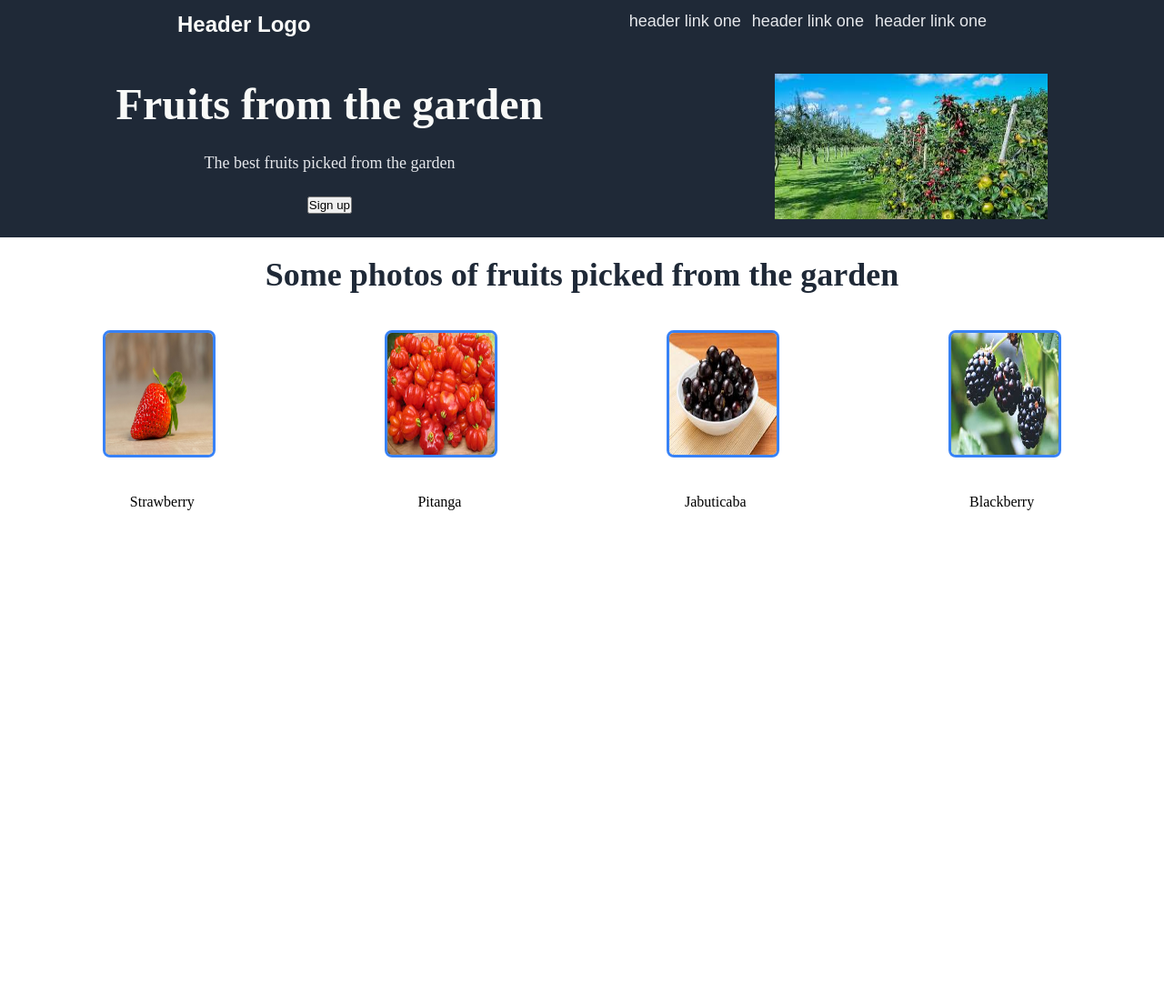
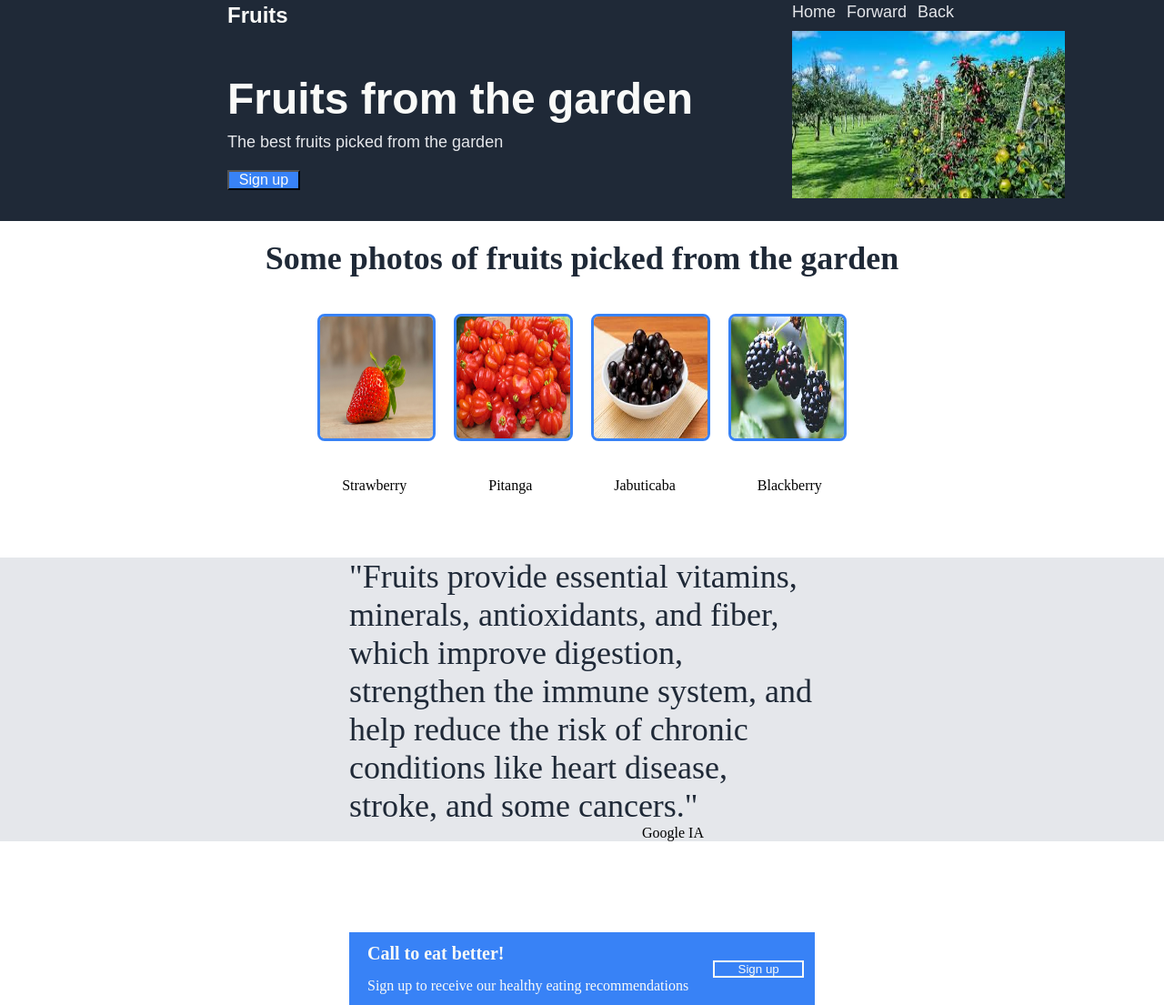
Before and after one commit to Ernaneco/landing-page, a plain HTML site: page index.html in a window 1280 px wide. Shown: the part 7-1112 px from the top of the page at 91% size. Before the commit the page ends 800 px from the top, so only its background shows below. Drawn offline with Linux system fonts and the light colour scheme.

Commit message:
Change index.html and style.css files to style the page

```diff
--- a/index.html
+++ b/index.html
@@ -9,20 +9,19 @@
 <body>
     <div class="container">
         <div class="header">
-            <h2 id="header-logo">Header Logo</h2>
+            <h2 id="header-logo">Fruits</h2>
+            <h1>Fruits from the garden</h1>
+            <div id="header-text">The best fruits picked from the garden</div>
+            <button id="header-button" type="button">Sign up</button>
             <ul class="links">
-                <li><a>header link one</a></li>
-                <li><a>header link one</a></li>
-                <li><a>header link one</a></li>
+                <li><a>Home</a></li>
+                <li><a>Forward</a></li>
+                <li><a>Back</a></li>
             </ul>
-        </div>
-        <div class="container1">
-            <h1>Fruits from the garden</h1>
-            <div class="text">The best fruits picked from the garden</div>
-            <button type="button">Sign up</button>
             <img src="images/garden.jpeg">
         </div>
-        <div class="container2">
+
+        <div class="container1">
             <div class="text2">Some photos of fruits picked from the garden</div>
             <div class="images">
                 <img class="image strawberry" src="images/strawberry.jpeg">
@@ -31,13 +30,25 @@
                 <img class="image blackberry" src="images/blackberry.jpeg">
             </div>
             <div class="subtitles">
-                <div id="subtitle1">Strawberry</div>
-                <div id="subtitle1">Pitanga</div>
-                <div id="subtitle1">Jabuticaba</div>
-                <div id="subtitle1">Blackberry</div>
+                <div>Strawberry</div>
+                <div>Pitanga</div>
+                <div>Jabuticaba</div>
+                <div>Blackberry</div>
             </div>
         </div>
-
+        <div class="container2">
+            <div class="quote-text">
+                "Fruits provide essential vitamins, minerals, antioxidants, and fiber, which improve digestion,
+                strengthen the immune system, and help reduce the risk of chronic conditions like heart disease,
+                stroke, and some cancers."
+            </div>
+            <div class="quote-author">Google IA</div>
+        </div>
+        <div class="footer">
+            <div id="footer-title">Call to eat better!</div>
+            <div id="footer-text">Sign up to receive our healthy eating recommendations</div>
+            <button id="footer-button" type="button">Sign up</button>
+        </div>
     </div>
 </body>
 </html>
--- a/style.css
+++ b/style.css
@@ -13,52 +13,62 @@
     background-color: #1f2937;
     font-family: Arial, Helvetica, sans-serif;
     display: flex;
+    flex-direction: column;
     flex-wrap: wrap;
-    justify-content: space-around;
-    padding: 20px;
-    width: 100%;
+    justify-content: flex-start;
+    padding: 10px 0 10px 250px;
+    height: 250px;
 }
 
 #header-logo {
     font-size: 24px;
     color: #f9faf8;
+    margin-bottom: 50px;
 }
 
 ul {
     display: flex;
-    justify-content: space-evenly;
+    align-items: flex-end;
     font-size: 18px;
     color: #e5e7eb;
     list-style-type: none;
     gap: 12px;
-}
-
-.container1 {
-    display: flex;
-    flex-direction: column;
-    flex-wrap: wrap;
-    justify-content: space-evenly;
-    align-items: center;
-    background-color: #1f2937;
-    height: 200px;
+    margin-bottom: 10px;
 }
 
 h1 {
     font-size: 48px;
+    font-weight: 900;
     color: #f9faf8;
-    font-weight: 900;
+    margin-bottom: 10px;
 }
 
-.text {
+#header-text {
     font-size: 18px;
     color: #e5e7eb;
+    margin-bottom: 20px;
+}
+
+#header-button {
+    background-color: #3882f6;
+    color: #f9faf8;
+    font-size: 16px;
+    width: 80px;
+    margin-bottom: 20px;
 }
 
 img {
     height: 80%;
     width: 300px;
+    align-self: flex-start;
 }
 
+.container1 {
+    display: flex;
+    flex-wrap: wrap;
+    flex-direction: column;
+    align-items: center;
+}
 
 .text2 {
     justify-self: center;
@@ -70,12 +80,13 @@ img {
 
 .images {
     display: flex;
-    justify-content: space-around;
+    justify-content: center;
     padding: 20px;
+    gap: 20px;
 }
 
 .image {
-    width: 10%;
+    width: 15%;
     height: 140px;
     border: #3882f6 solid;
     border-radius: 8px;
@@ -83,6 +94,58 @@ img {
 
 .subtitles {
     display: flex;
-    justify-content: space-around;
+    justify-content: center;
     padding: 20px;
+    gap: 90px;
 }
+
+.container2 {
+    display: flex;
+    flex-direction: column;
+    align-items: center;
+    background-color: #e5e7eb;
+    margin: 50px 0;
+}
+
+.quote-text {
+    font-size: 36px;
+    color: #1F2937;
+    font-weight: 300;
+    width: 40%;
+}
+
+.quote-author {
+    padding-left: 200px;
+}
+
+.footer {
+    margin-top: 50px;
+    background-color: #3882f6;
+    align-self: center;
+    display: flex;
+    flex-wrap: wrap;
+    flex-direction: column;
+    justify-content: center;
+    gap: 15px;
+    height: 80px;
+    width: 40%;
+    padding-left: 20px;
+    color: #f9faf8;
+}
+
+#footer-title {
+    font-size: 20px;
+    font-weight: bold;
+}
+
+#footer-text {
+    font-size: 16px;
+}
+
+#footer-button {
+    border:#f9faf8 solid 2px;
+    background-color: #3882f6;
+    width: 100px;
+    text-align: center;
+    color: #f9faf8;
+}
```
